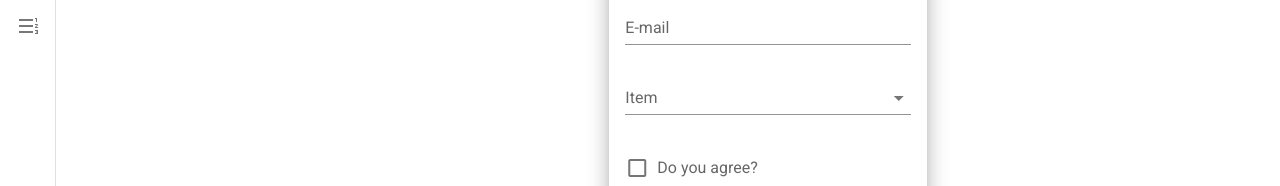
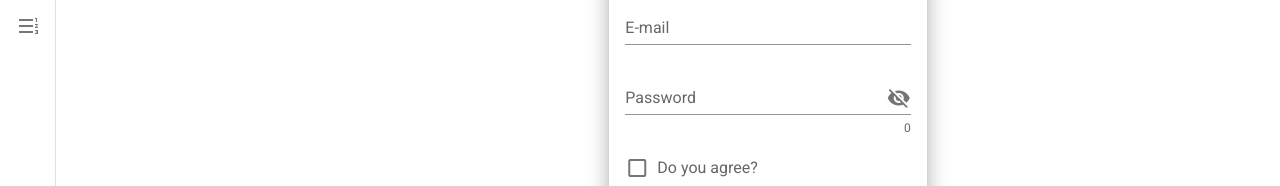
Before and after one commit to krispekla/oicar-cloud-web, a Nuxt app: page /registration in a window 1280 px wide. Shown: the part 166-352 px from the top of the page. Built offline with nearby package versions, Linux system fonts and the light colour scheme.

Commit message:
Update registration.vue adding password field and update UserAuthenticationNav.vue

```diff
--- a/components/UserAuthenticationNav.vue
+++ b/components/UserAuthenticationNav.vue
@@ -1,7 +1,7 @@
 <template>
   <div v-if="!isAuthenticated" class="auth-nav mr-4">
     <a href="/login">Login</a>
-    <a href="/register">Register</a>
+    <a href="/registration">Register</a>
   </div>
   <div v-else class="auth-nav mr-4">
     <a>Logout</a>
--- a/pages/registration.vue
+++ b/pages/registration.vue
@@ -19,13 +19,17 @@
               required
             ></v-text-field>
 
-            <v-select
-              v-model="select"
-              :items="items"
-              :rules="[(v) => !!v || 'Item is required']"
-              label="Item"
-              required
-            ></v-select>
+            <v-text-field
+              v-model="password"
+              :append-icon="show ? 'mdi-eye' : 'mdi-eye-off'"
+              :rules="[rules.required, rules.min]"
+              :type="show ? 'text' : 'password'"
+              name="input-10-1"
+              label="Password"
+              hint="At least 8 characters"
+              counter
+              @click:append="show = !show"
+            ></v-text-field>
 
             <v-checkbox
               v-model="checkbox"
@@ -47,6 +51,8 @@
 <script>
 export default {
   data: () => ({
+    show: false,
+    password: '',
     valid: true,
     name: '',
     nameRules: [
@@ -58,8 +64,11 @@ export default {
       (v) => !!v || 'E-mail is required',
       (v) => /.+@.+\..+/.test(v) || 'E-mail must be valid'
     ],
-    select: null,
-    items: ['Item 1', 'Item 2', 'Item 3', 'Item 4'],
+    rules: {
+      required: (value) => !!value || 'Required.',
+      min: (v) => v.length >= 8 || 'Min 8 characters',
+      emailMatch: () => `"The·email·and·password·you·entered·don't·match"`
+    },
     checkbox: false,
     lazy: false
   }),
```
